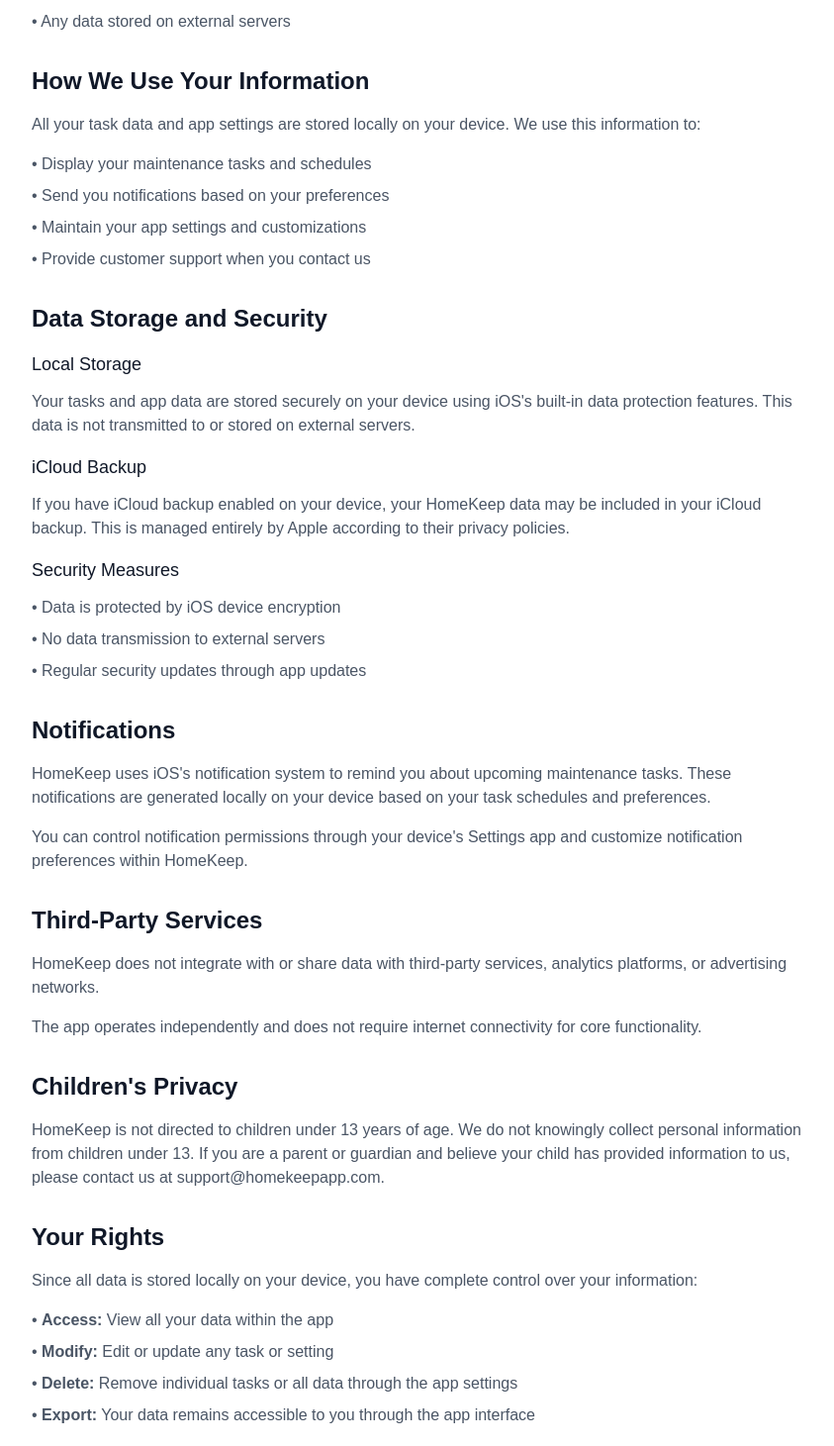
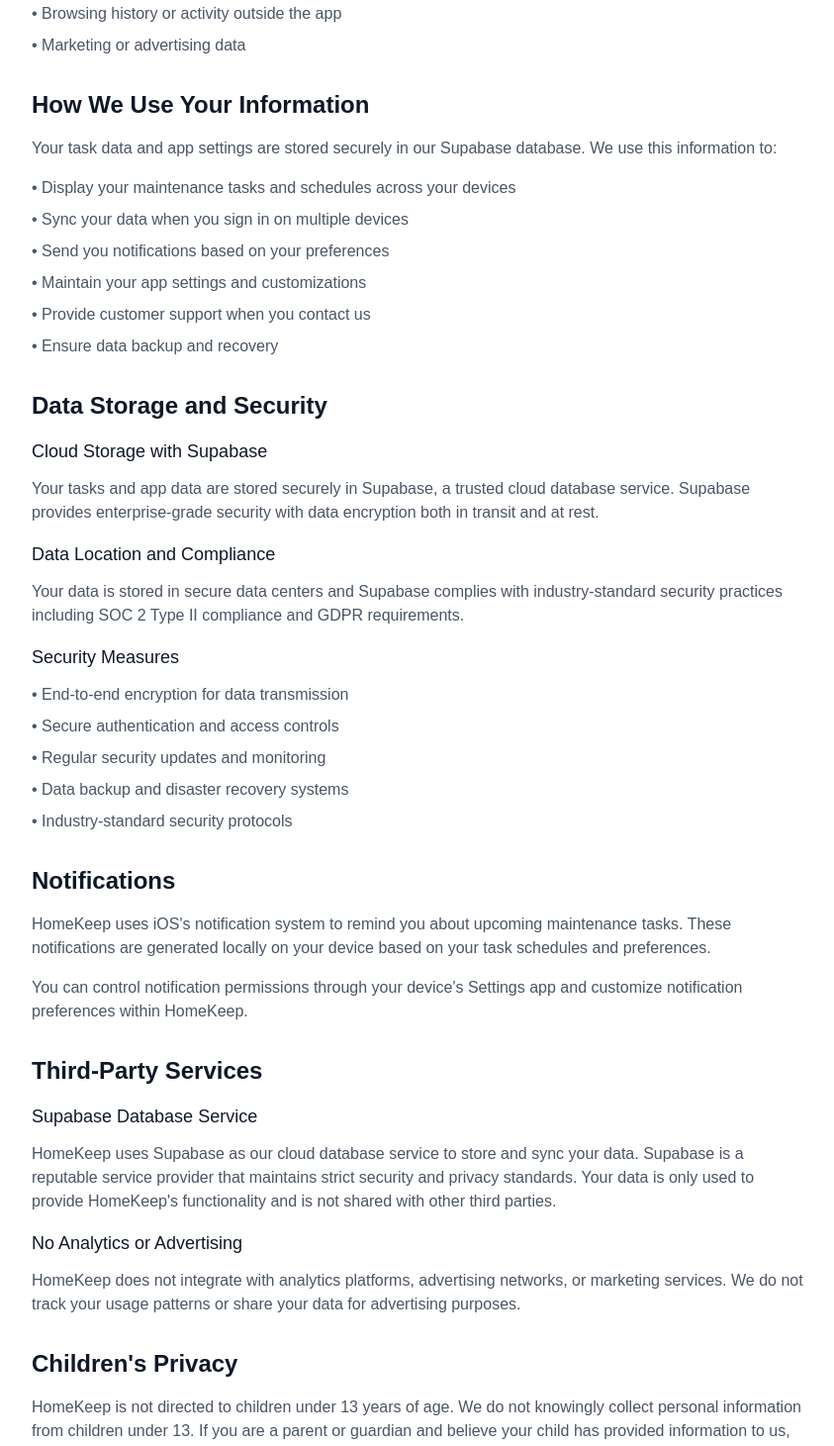
Before and after one commit to jvpatey/homekeep-website, a Next.js app: page /privacy in a window 1280 px wide. Shown: the part 746-2207 px from the top of the page at 99% size, without its empty margins (216-1059 px from the left). Built offline with nearby package versions, Linux system fonts and the light colour scheme.

Commit message:
Update privacy policy and terms to reflect Supabase database usage

```diff
--- a/src/app/privacy/page.tsx
+++ b/src/app/privacy/page.tsx
@@ -33,8 +33,9 @@
               explains how we collect, use, and safeguard your information when you use our mobile application.
             </p>
             <p className="text-gray-600">
-              <strong>Simple Summary:</strong> HomeKeep stores your tasks locally on your device. We don't collect,
-              store, or share your personal data on our servers.
+              <strong>Simple Summary:</strong> HomeKeep stores your tasks and data securely using Supabase,
+              a trusted cloud database service. We only collect the information necessary to provide the app's
+              functionality and do not share your personal data with third parties.
             </p>
           </section>
 
@@ -50,47 +51,51 @@
 
             <h3 className="text-lg font-medium text-gray-900 mb-3">Information We Don't Collect</h3>
             <ul className="text-gray-600 space-y-2">
-              <li>• Personal identifying information (name, email, phone number)</li>
+              <li>• Personal identifying information beyond what's necessary for account creation</li>
               <li>• Location data</li>
               <li>• Device contacts or photos</li>
-              <li>• Usage analytics or tracking data</li>
-              <li>• Any data stored on external servers</li>
+              <li>• Browsing history or activity outside the app</li>
+              <li>• Marketing or advertising data</li>
             </ul>
           </section>
 
           <section className="mb-8">
             <h2 className="text-2xl font-semibold text-gray-900 mb-4">How We Use Your Information</h2>
             <p className="text-gray-600 mb-4">
-              All your task data and app settings are stored locally on your device. We use this information to:
+              Your task data and app settings are stored securely in our Supabase database. We use this information to:
             </p>
             <ul className="text-gray-600 space-y-2">
-              <li>• Display your maintenance tasks and schedules</li>
+              <li>• Display your maintenance tasks and schedules across your devices</li>
+              <li>• Sync your data when you sign in on multiple devices</li>
               <li>• Send you notifications based on your preferences</li>
               <li>• Maintain your app settings and customizations</li>
               <li>• Provide customer support when you contact us</li>
+              <li>• Ensure data backup and recovery</li>
             </ul>
           </section>
 
           <section className="mb-8">
             <h2 className="text-2xl font-semibold text-gray-900 mb-4">Data Storage and Security</h2>
 
-            <h3 className="text-lg font-medium text-gray-900 mb-3">Local Storage</h3>
+            <h3 className="text-lg font-medium text-gray-900 mb-3">Cloud Storage with Supabase</h3>
             <p className="text-gray-600 mb-4">
-              Your tasks and app data are stored securely on your device using iOS's built-in data protection features.
-              This data is not transmitted to or stored on external servers.
+              Your tasks and app data are stored securely in Supabase, a trusted cloud database service.
+              Supabase provides enterprise-grade security with data encryption both in transit and at rest.
             </p>
 
-            <h3 className="text-lg font-medium text-gray-900 mb-3">iCloud Backup</h3>
+            <h3 className="text-lg font-medium text-gray-900 mb-3">Data Location and Compliance</h3>
             <p className="text-gray-600 mb-4">
-              If you have iCloud backup enabled on your device, your HomeKeep data may be included in your
-              iCloud backup. This is managed entirely by Apple according to their privacy policies.
+              Your data is stored in secure data centers and Supabase complies with industry-standard
+              security practices including SOC 2 Type II compliance and GDPR requirements.
             </p>
 
             <h3 className="text-lg font-medium text-gray-900 mb-3">Security Measures</h3>
             <ul className="text-gray-600 space-y-2">
-              <li>• Data is protected by iOS device encryption</li>
-              <li>• No data transmission to external servers</li>
-              <li>• Regular security updates through app updates</li>
+              <li>• End-to-end encryption for data transmission</li>
+              <li>• Secure authentication and access controls</li>
+              <li>• Regular security updates and monitoring</li>
+              <li>• Data backup and disaster recovery systems</li>
+              <li>• Industry-standard security protocols</li>
             </ul>
           </section>
 
@@ -108,12 +113,18 @@
 
           <section className="mb-8">
             <h2 className="text-2xl font-semibold text-gray-900 mb-4">Third-Party Services</h2>
+
+            <h3 className="text-lg font-medium text-gray-900 mb-3">Supabase Database Service</h3>
             <p className="text-gray-600 mb-4">
-              HomeKeep does not integrate with or share data with third-party services, analytics platforms,
-              or advertising networks.
+              HomeKeep uses Supabase as our cloud database service to store and sync your data. Supabase
+              is a reputable service provider that maintains strict security and privacy standards.
+              Your data is only used to provide HomeKeep's functionality and is not shared with other third parties.
             </p>
+
+            <h3 className="text-lg font-medium text-gray-900 mb-3">No Analytics or Advertising</h3>
             <p className="text-gray-600">
-              The app operates independently and does not require internet connectivity for core functionality.
+              HomeKeep does not integrate with analytics platforms, advertising networks, or marketing services.
+              We do not track your usage patterns or share your data for advertising purposes.
             </p>
           </section>
 
@@ -128,12 +139,14 @@
 
           <section className="mb-8">
             <h2 className="text-2xl font-semibold text-gray-900 mb-4">Your Rights</h2>
-            <p className="text-gray-600 mb-4">Since all data is stored locally on your device, you have complete control over your information:</p>
+            <p className="text-gray-600 mb-4">You have the following rights regarding your personal data:</p>
             <ul className="text-gray-600 space-y-2">
               <li>• <strong>Access:</strong> View all your data within the app</li>
               <li>• <strong>Modify:</strong> Edit or update any task or setting</li>
-              <li>• <strong>Delete:</strong> Remove individual tasks or all data through the app settings</li>
-              <li>• <strong>Export:</strong> Your data remains accessible to you through the app interface</li>
+              <li>• <strong>Delete:</strong> Remove individual tasks or delete your entire account and all associated data</li>
+              <li>• <strong>Export:</strong> Request a copy of your data by contacting support</li>
+              <li>• <strong>Portability:</strong> Your data can be exported in a standard format upon request</li>
+              <li>• <strong>Account Deletion:</strong> Contact support to permanently delete your account and all data</li>
             </ul>
           </section>
 
--- a/src/app/terms/page.tsx
+++ b/src/app/terms/page.tsx
@@ -79,8 +79,9 @@
               that you have read and understood our Privacy Policy.
             </p>
             <p className="text-gray-600">
-              <strong>Key Points:</strong> All your task data is stored locally on your device. We do not collect,
-              store, or access your personal information or task data on external servers.
+              <strong>Key Points:</strong> Your task data is stored securely in our cloud database (Supabase)
+              to enable syncing across devices. We only collect information necessary for app functionality
+              and do not share your data with third parties.
             </p>
           </section>
 
@@ -151,8 +152,9 @@
               We may terminate or suspend your access to the App if you violate these Terms.
             </p>
             <p className="text-gray-600">
-              Upon termination, your license to use the App ends immediately, but locally stored data
-              will remain on your device until you choose to delete it.
+              Upon termination, your license to use the App ends immediately. You may request deletion
+              of your account and all associated data by contacting support, or your data will be retained
+              according to our data retention policies outlined in our Privacy Policy.
             </p>
           </section>
 
```
